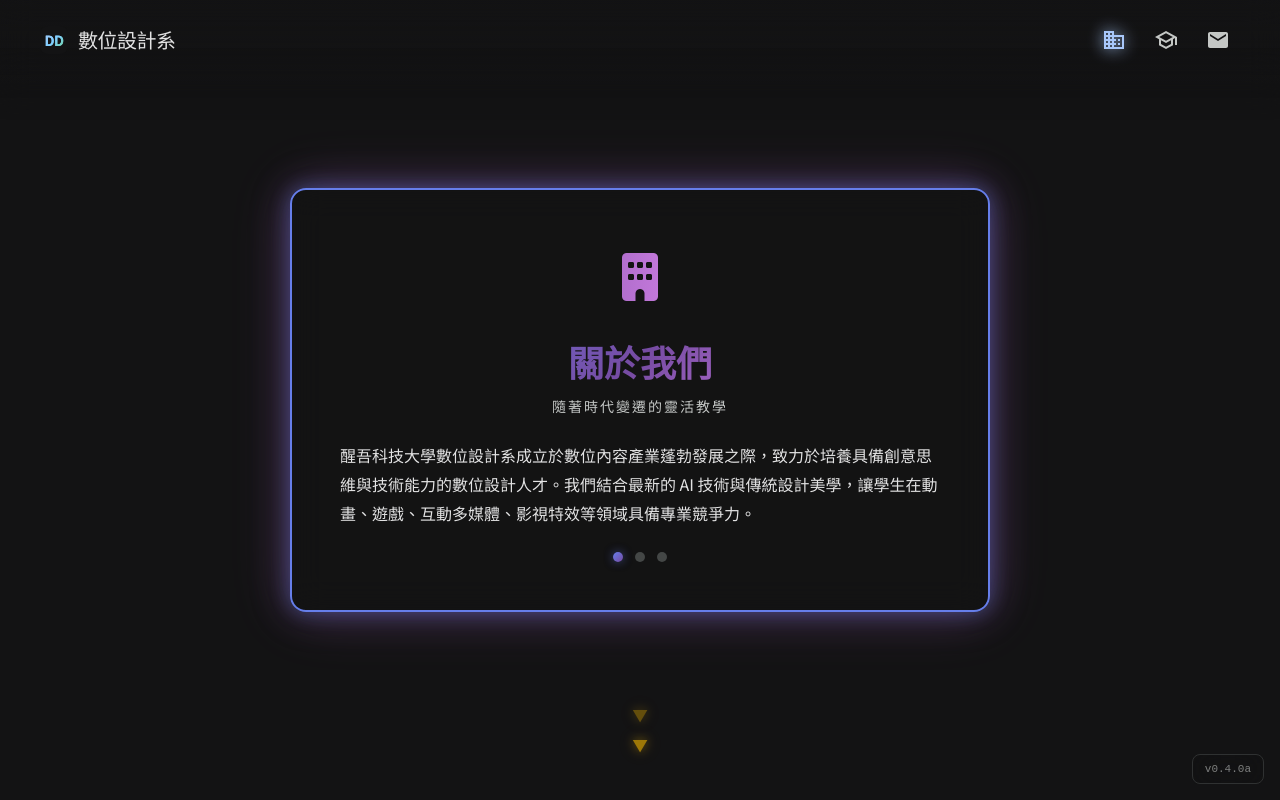
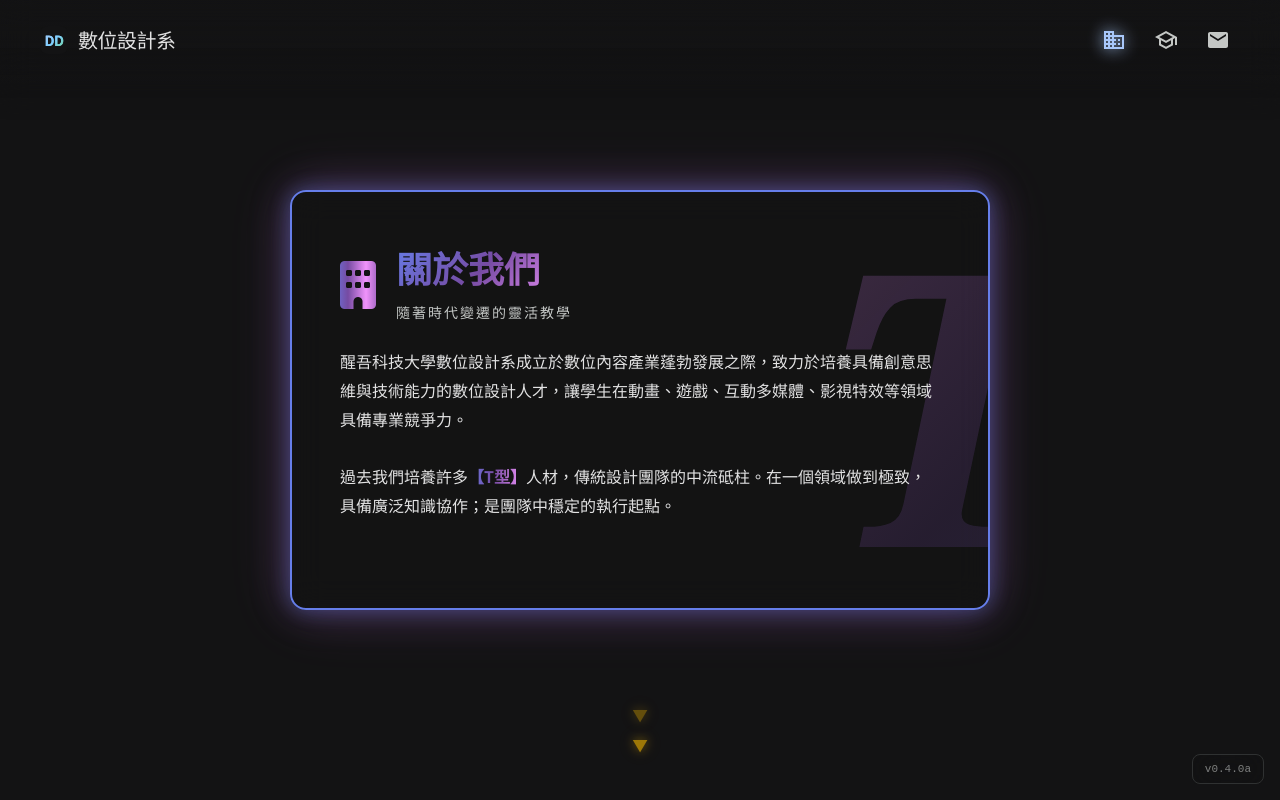
Before and after one commit to hwudigidev-creator/www, a React (Vite) app in the folder frontend/: page /#/about in a window 1280 px wide. Shown: the top 800 px of the page. Built offline with nearby package versions, Linux system fonts and the light colour scheme; no server answers.

Commit message:
About Update

```diff
--- a/frontend/src/assets/styles.css
+++ b/frontend/src/assets/styles.css
@@ -1890,6 +1890,9 @@ body {
 }
 
 .about-section-card {
+  position: relative;
+  overflow: hidden;
+  min-height: 420px;
   background: var(--glass-bg);
   backdrop-filter: blur(var(--glass-blur));
   -webkit-backdrop-filter: blur(var(--glass-blur));
@@ -1916,6 +1919,99 @@ body {
     transform: translateY(0);
   }
 }
+
+/* About 背景字母流光效果 */
+.about-bg-letter {
+  position: absolute;
+  top: 50%;
+  right: -80px;
+  transform: translateY(-50%) skewX(0deg);
+  font-size: 380px;
+  font-weight: 900;
+  font-family: 'Georgia', 'Times New Roman', serif;
+  font-style: italic;
+  text-indent: 40px;
+  background: linear-gradient(
+    135deg,
+    rgba(102, 126, 234, 0.2) 0%,
+    rgba(118, 75, 162, 0.2) 25%,
+    rgba(240, 147, 251, 0.25) 50%,
+    rgba(118, 75, 162, 0.2) 75%,
+    rgba(102, 126, 234, 0.2) 100%
+  );
+  background-size: 400% 400%;
+  -webkit-background-clip: text;
+  -webkit-text-fill-color: transparent;
+  background-clip: text;
+  animation: aboutLetterFlow 4s ease infinite;
+  pointer-events: none;
+  user-select: none;
+  z-index: 0;
+  line-height: 0.8;
+  display: inline-block;
+  padding-left: 50px;
+}
+
+@keyframes aboutLetterFlow {
+  0% {
+    background-position: 0% 50%;
+  }
+  50% {
+    background-position: 100% 50%;
+  }
+  100% {
+    background-position: 0% 50%;
+  }
+}
+/* 括號文字流光效果 */
+.highlight-flow {
+  background: linear-gradient(
+    90deg,
+    rgba(102, 126, 234, 1) 0%,
+    rgba(118, 75, 162, 1) 25%,
+    rgba(240, 147, 251, 1) 50%,
+    rgba(118, 75, 162, 1) 75%,
+    rgba(102, 126, 234, 1) 100%
+  );
+  background-size: 200% 100%;
+  -webkit-background-clip: text;
+  -webkit-text-fill-color: transparent;
+  background-clip: text;
+  animation: highlightFlow 3s ease infinite;
+  font-weight: 700;
+}
+
+@keyframes highlightFlow {
+  0% {
+    background-position: 0% 50%;
+  }
+  50% {
+    background-position: 100% 50%;
+  }
+  100% {
+    background-position: 0% 50%;
+  }
+}
+
+
+/* π 符號放大以匹配其他大寫字母高度 */
+.about-bg-letter[data-letter="π"] {
+  font-size: 480px;
+  top: 40%;
+  right: -100px;
+  padding-left: 80px;
+}
+
+/* 確保卡片內容在字母上層 */
+.about-section-icon,
+.about-section-card h1,
+.about-section-subtitle,
+.about-section-content,
+.about-section-dots {
+  position: relative;
+  z-index: 1;
+}
+
 
 .about-section-icon {
   font-size: 48px;
@@ -1934,6 +2030,34 @@ body {
   -webkit-text-fill-color: transparent;
   animation: gradientFlow 3s linear infinite;
 }
+/* About 卡片標題區左右排列 */
+.about-section-header {
+  display: flex;
+  align-items: center;
+  gap: 20px;
+  margin-bottom: 24px;
+  position: relative;
+  z-index: 1;
+}
+
+.about-section-header .about-section-icon {
+  margin-bottom: 0;
+  flex-shrink: 0;
+}
+
+.about-section-titles {
+  text-align: left;
+}
+
+.about-section-titles h1 {
+  margin-bottom: 4px;
+}
+
+.about-section-titles .about-section-subtitle {
+  margin-bottom: 0;
+  text-align: left;
+}
+
 
 .about-section-card h1 {
   font-size: 36px;
@@ -1956,6 +2080,7 @@ body {
 }
 
 .about-section-content p {
+  white-space: pre-line;
   font-size: 16px;
   color: var(--md-on-surface);
   line-height: 1.8;
@@ -1982,6 +2107,149 @@ body {
 }
 
 /* 手機版 About */
+
+
+/* ==================== 融合動畫卡片 ==================== */
+.fusion-card {
+  display: flex;
+  align-items: center;
+  justify-content: center;
+  padding: 0 !important;
+}
+
+.fusion-animation {
+  position: absolute;
+  top: 0;
+  left: 0;
+  right: 0;
+  bottom: 0;
+  display: flex;
+  align-items: center;
+  justify-content: center;
+  overflow: hidden;
+}
+
+.fusion-letter {
+  position: absolute;
+  font-size: 380px;
+  font-weight: 900;
+  font-family: 'Georgia', 'Times New Roman', serif;
+  font-style: italic;
+  background: linear-gradient(
+    135deg,
+    rgba(102, 126, 234, 0.8) 0%,
+    rgba(118, 75, 162, 0.8) 50%,
+    rgba(240, 147, 251, 0.8) 100%
+  );
+  -webkit-background-clip: text;
+  -webkit-text-fill-color: transparent;
+  background-clip: text;
+  line-height: 1;
+}
+
+.fusion-t {
+  animation: fusionFromLeft 4s ease-in-out infinite;
+}
+
+.fusion-pi {
+  font-size: 480px;
+  padding-left: 80px;
+  animation: fusionFromRight 4s ease-in-out infinite;
+}
+
+.fusion-h {
+  opacity: 0;
+  animation: fusionAppear 4s ease-in-out infinite;
+}
+
+.fusion-flash {
+  position: absolute;
+  top: 0;
+  left: 0;
+  right: 0;
+  bottom: 0;
+  background: white;
+  opacity: 0;
+  animation: fusionFlash 4s ease-in-out infinite;
+  pointer-events: none;
+  z-index: 10;
+}
+
+@keyframes fusionFromLeft {
+  0% {
+    transform: translateX(-300px);
+    opacity: 1;
+  }
+  25% {
+    transform: translateX(-50px);
+    opacity: 1;
+  }
+  35% {
+    transform: translateX(0);
+    opacity: 0;
+  }
+  100% {
+    transform: translateX(0);
+    opacity: 0;
+  }
+}
+
+@keyframes fusionFromRight {
+  0% {
+    transform: translateX(300px);
+    opacity: 1;
+  }
+  25% {
+    transform: translateX(50px);
+    opacity: 1;
+  }
+  35% {
+    transform: translateX(0);
+    opacity: 0;
+  }
+  100% {
+    transform: translateX(0);
+    opacity: 0;
+  }
+}
+
+@keyframes fusionFlash {
+  0%, 30% {
+    opacity: 0;
+  }
+  35% {
+    opacity: 1;
+  }
+  50% {
+    opacity: 0;
+  }
+  100% {
+    opacity: 0;
+  }
+}
+
+@keyframes fusionAppear {
+  0%, 40% {
+    opacity: 0;
+    transform: scale(0.5);
+  }
+  50% {
+    opacity: 1;
+    transform: scale(1.1);
+  }
+  60% {
+    transform: scale(1);
+  }
+  80% {
+    opacity: 1;
+    transform: scale(1);
+  }
+  100% {
+    opacity: 1;
+    transform: scale(1);
+  }
+}
+
 @media (max-width: 768px) {
   .about-section-card {
     padding: 32px 24px;
--- a/frontend/src/pages/About.jsx
+++ b/frontend/src/pages/About.jsx
@@ -9,8 +9,8 @@ function About() {
   const [activeIndex, setActiveIndex] = useState(0)
   const [showFooter, setShowFooter] = useState(false)
 
-  // 區塊數量（簡介、使命、願景）
-  const totalSections = 3
+  // 區塊數量（簡介、使命、融合動畫、願景）
+  const totalSections = 4
   const maxIndex = totalSections - 1
 
   // 禁止頁面捲動
@@ -48,6 +48,16 @@ function About() {
     setActiveIndex(0)
   }, [])
 
+  // 融合動畫結束後自動切換下一張 (index 2 是融合卡片)
+  useEffect(() => {
+    if (activeIndex === 2) {
+      const timer = setTimeout(() => {
+        setActiveIndex(3)
+      }, 3500) // 動畫約3.5秒後切換
+      return () => clearTimeout(timer)
+    }
+  }, [activeIndex])
+
   if (loading) return <Loading />
   if (error) return <div className="error">載入關於我們資料時發生錯誤</div>
 
@@ -56,20 +66,31 @@ function About() {
     {
       title: '關於我們',
       subtitle: '隨著時代變遷的靈活教學',
-      content: data?.content,
-      icon: 'fa-building'
+      content: '醒吾科技大學數位設計系成立於數位內容產業蓬勃發展之際，致力於培養具備創意思維與技術能力的數位設計人才，讓學生在動畫、遊戲、互動多媒體、影視特效等領域具備專業競爭力。\n\n過去我們培養許多【T型】人材，傳統設計團隊的中流砥柱。在一個領域做到極致，具備廣泛知識協作；是團隊中穩定的執行起點。',
+      icon: 'fa-building',
+      bgLetter: 'T'
     },
     {
-      title: '我們的使命',
+      title: '雙核驅動進化',
       subtitle: 'Our Mission',
-      content: data?.mission,
-      icon: 'fa-bullseye'
+      content: '過去，T 型人才是團隊的穩定起點；現在，隨行動媒體快速發展，我們需要的是雙核驅動的 【π型】強者。我們不只教你一項專長，而是讓你同時深耕設計與技術兩大領域。\n\n醒吾數位設計系致力於培養能獨立解決複雜問題的頂尖人才——當你需要協作時，你是核心；當你需要獨當一面時，你就是最高效的單兵戰力。',
+      icon: 'fa-bullseye',
+      bgLetter: 'π'
     },
     {
-      title: '我們的願景',
+      type: 'fusion',
+      title: '',
+      subtitle: '',
+      content: '',
+      icon: '',
+      bgLetter: ''
+    },
+    {
+      title: '未來世代指揮官',
       subtitle: 'Our Vision',
-      content: data?.vision,
-      icon: 'fa-eye'
+      content: '如果說 π型 是雙核強者，那麼【H型】人才就是【AI時代】連結萬物的樞紐。\n\n在這裡，我們教你連結跨域而非僅僅跨域。你將學會一種新語言：將感性的設計美學，轉譯為理性的運算邏輯。H 型人才懂得如何與 AI 對話，讓機器成為你的手腳。你將成為人機協作的架構師，站在科技與人文的交會點，重新定義設計的邊界。',
+      icon: 'fa-eye',
+      bgLetter: 'H'
     }
   ]
 
@@ -107,26 +128,38 @@ function About() {
         }}
       >
         {/* 區塊卡片 */}
-        <div className="about-section-card" key={activeIndex}>
+        <div className={`about-section-card ${currentSection.type === 'fusion' ? 'fusion-card' : ''}`} key={activeIndex}>
+          {currentSection.type === 'fusion' ? (
+            <>
+              {/* 融合動畫 */}
+              <div className="fusion-animation">
+                <span className="fusion-letter fusion-t">T</span>
+                <span className="fusion-letter fusion-pi">π</span>
+                <span className="fusion-letter fusion-h">H</span>
+                <div className="fusion-flash"></div>
+              </div>
+            </>
+          ) : (
+            <>
+              <span className="about-bg-letter" data-letter={currentSection.bgLetter}>{currentSection.bgLetter}</span>
+              <div className="about-section-header">
                 <div className="about-section-icon">
                   <i className={`fa-solid ${currentSection.icon}`}></i>
                 </div>
+                <div className="about-section-titles">
                   <h1 className="gradient-text">{currentSection.title}</h1>
                   <p className="about-section-subtitle">{currentSection.subtitle}</p>
+                </div>
+              </div>
               <div className="about-section-content">
-            <p>{currentSection.content}</p>
+                <p dangerouslySetInnerHTML={{
+                  __html: currentSection.content
+                    ?.replace(/\n/g, '<br/>')
+                    ?.replace(/【([^】]+)】/g, '<span class="highlight-flow">【$1】</span>')
+                }} />
               </div>
-          {/* 指示點 */}
-          <div className="about-section-dots">
-            {sections.map((_, index) => (
-              <span
-                key={index}
-                className={`dot ${index === activeIndex ? 'active' : ''}`}
-                onClick={() => setActiveIndex(index)}
-                style={{ cursor: 'pointer' }}
-              />
-            ))}
-          </div>
+            </>
+          )}
         </div>
       </section>
 
```
Lines whose indentation alone changed are shown as unchanged.
